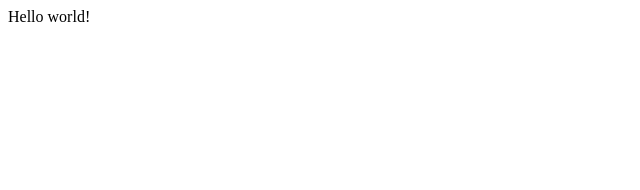
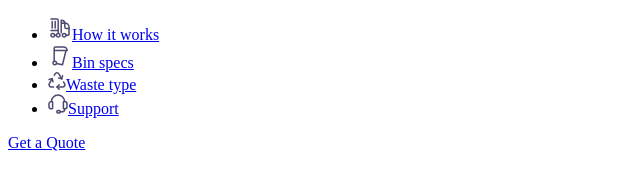
Before and after one commit to JodiWarren/bags, a Gatsby site: page / in a window 1280 px wide. Shown: the whole page, without its empty margins (0-640 px from the left). Built offline with nearby package versions, Linux system fonts and the light colour scheme; Gatsby itself is replaced by a stand-in of ours.

Commit message:
Add basic header markup

```diff
--- a/package.json
+++ b/package.json
@@ -14,9 +14,11 @@
     "test": "echo \"Write tests! -> https://gatsby.dev/unit-testing\" && exit 1"
   },
   "dependencies": {
+    "@material-ui/core": "^4.11.0",
     "gatsby": "^2.24.61",
     "react": "^16.12.0",
-    "react-dom": "^16.12.0"
+    "react-dom": "^16.12.0",
+    "uuid": "^8.3.0"
   },
   "devDependencies": {
     "prettier": "2.1.1"
--- a/src/_data/global.yaml
+++ b/src/_data/global.yaml
@@ -1,17 +1,17 @@
 logo: "logo.svg"
 nav:
   - title: "How it works"
-    icon: "hiw.svg"
+    icon: "truck"
     destination: "howitworks"
   - title: "Bin specs"
-    icon: "specs.svg"
+    icon: "bin"
     destination: "binspecs"
   - title: "Waste type"
-    icon: "waste.svg"
+    icon: "recycling-icon"
     destination: "wastetype"
   - title: "Support"
-    icon: "support.svg"
+    icon: "headphones"
     destination: "support"
 ctaButton:
-  - title: "Get a Quote"
-    destination: "getaquote.dom"
+  title: "Get a Quote"
+  destination: "https://getaquote.com"
--- /dev/null
+++ b/src/components/icons/bin.js
@@ -0,0 +1,24 @@
+import * as React from "react";
+
+function SvgComponent(props) {
+  return (
+    <svg width={24} height={24} viewBox="0 0 24 24" fill="none" {...props}>
+      <path
+        d="M6.775 20.75a1.775 1.775 0 100-3.55 1.775 1.775 0 000 3.55z"
+        stroke="#4C4A6F"
+        strokeWidth={1.5}
+        strokeLinecap="round"
+        strokeLinejoin="round"
+      />
+      <path
+        d="M8.447 19.567l6.02 1.183 3.55-14.2H6.183v10.751M15.65 3H7.367a1.183 1.183 0 00-1.184 1.183V6.55H19.2A3.55 3.55 0 0015.65 3v0z"
+        stroke="#4C4A6F"
+        strokeWidth={1.5}
+        strokeLinecap="round"
+        strokeLinejoin="round"
+      />
+    </svg>
+  );
+}
+
+export default SvgComponent;
--- /dev/null
+++ b/src/components/icons/headphones.js
@@ -0,0 +1,24 @@
+import * as React from "react";
+
+function SvgComponent(props) {
+  return (
+    <svg width={20} height={20} viewBox="0 0 20 20" fill="none" {...props}>
+      <path
+        d="M4 14.8h-.6A2.4 2.4 0 011 12.4V10a2.4 2.4 0 012.4-2.4H4a.6.6 0 01.6.6v6a.6.6 0 01-.6.6zM16.6 14.8H16a.6.6 0 01-.6-.6v-6a.6.6 0 01.6-.6h.6A2.4 2.4 0 0119 10v2.4a2.4 2.4 0 01-2.4 2.4zM3.4 7.6A6.6 6.6 0 0110 1v0a6.6 6.6 0 016.6 6.6M12.4 17.8h1.8a2.4 2.4 0 002.4-2.4v-.6"
+        stroke="#4C4A6F"
+        strokeWidth={1.5}
+        strokeLinecap="round"
+        strokeLinejoin="round"
+      />
+      <path
+        d="M11.2 19H10a1.2 1.2 0 010-2.4h1.2a1.2 1.2 0 110 2.4z"
+        stroke="#4C4A6F"
+        strokeWidth={1.5}
+        strokeLinecap="round"
+        strokeLinejoin="round"
+      />
+    </svg>
+  );
+}
+
+export default SvgComponent;
--- /dev/null
+++ b/src/components/icons/icon.js
@@ -0,0 +1,26 @@
+import React from "react";
+
+import Truck from './truck';
+import Bin from './bin';
+import RecyclingIcon from './recycling-icon';
+import Headphones from './headphones';
+
+export function Icon({name, atts}) {
+  switch (name) {
+    case 'truck': {
+      return (<Truck {...atts} />)
+    }
+    case 'bin': {
+      return (<Bin {...atts} />)
+    }
+    case 'recycling-icon': {
+      return (<RecyclingIcon {...atts} />)
+    }
+    case 'headphones': {
+      return (<Headphones {...atts} />)
+    }
+    default: {
+      return null;
+    }
+  }
+}
--- /dev/null
+++ b/src/components/icons/recycling-icon.js
@@ -0,0 +1,24 @@
+import * as React from "react";
+
+function SvgComponent(props) {
+  return (
+    <svg width={18} height={18} viewBox="0 0 18 18" fill="none" {...props}>
+      <path
+        d="M13.758 6.9l-2.85-5.012a2.25 2.25 0 00-3.9 0l-.793 1.373M8.957 15.075h5.668a2.251 2.251 0 001.95-3.375l-.975-1.688M4.196 6.636l-2.85 5.062a2.25 2.25 0 001.95 3.375h2.289"
+        stroke="#4C4A6F"
+        strokeWidth={1.5}
+        strokeLinecap="round"
+        strokeLinejoin="round"
+      />
+      <path
+        d="M11.207 12.823l-2.25 2.25 2.25 2.25M14.582 3.823l-.824 3.074-3.073-.824M1.122 7.46l3.074-.824.823 3.073"
+        stroke="#4C4A6F"
+        strokeWidth={1.5}
+        strokeLinecap="round"
+        strokeLinejoin="round"
+      />
+    </svg>
+  );
+}
+
+export default SvgComponent;
--- /dev/null
+++ b/src/components/icons/truck.js
@@ -0,0 +1,24 @@
+import React from "react";
+
+function SvgComponent(props) {
+  return (
+    <svg width={24} height={24} fill="none" viewBox="0 0 24 24" {...props}>
+      <path
+        stroke="#4C4A6F"
+        strokeLinecap="round"
+        strokeLinejoin="round"
+        strokeWidth={1.5}
+        d="M16.2 21a1.8 1.8 0 100-3.6 1.8 1.8 0 000 3.6zM4.8 21a1.8 1.8 0 100-3.6 1.8 1.8 0 000 3.6zm5.4 0a1.8 1.8 0 100-3.6 1.8 1.8 0 000 3.6zm0-3.6V4.64C10.2 3.733 9.68 3 9.045 3H3m5.4 16.2H6.6M21 12.6h-2.513a1.629 1.629 0 01-1.687-1.56V7.2M3 14.4h7.2m-6-2.4V5.454M7.2 12V5.454"
+      />
+      <path
+        stroke="#4C4A6F"
+        strokeLinecap="round"
+        strokeLinejoin="round"
+        strokeWidth={1.5}
+        d="M18 19.2h1.8A1.2 1.2 0 0021 18v-7.2a3.6 3.6 0 00-3.6-3.6h-4.2v9.6m0-9.6v-3c2.132-.105 3.404 1.088 4.2 3"
+      />
+    </svg>
+  );
+}
+
+export default SvgComponent;
--- /dev/null
+++ b/src/components/nav-item.js
@@ -0,0 +1,8 @@
+import React from "react";
+import { Icon } from "./icons/icon"
+
+export function NavItem({ item }){
+  return (
+    <li><a href={item.destination}><Icon name={item.icon} />{item.title}</a></li>
+  )
+}
--- a/src/pages/index.js
+++ b/src/pages/index.js
@@ -1,5 +1,14 @@
 import React from "react"
 
+import global from "../_data/global.yaml"
+import home from "../_data/home.yaml"
+import { Layout } from "./layout"
+
+console.log(global)
+console.log(home)
+
 export default function Home() {
-  return <div>Hello world!</div>
+  return (
+    <Layout></Layout>
+  )
 }
--- /dev/null
+++ b/src/pages/layout.js
@@ -0,0 +1,29 @@
+import React from "react";
+import { v4 as uuid } from 'uuid';
+
+import global from "../_data/global.yaml"
+import { NavItem } from "../components/nav-item"
+
+export function Layout({children}) {
+  return (
+    <>
+    <header>
+      {global.nav &&
+        <nav>
+          <ul>
+            {global.nav.map(item => <NavItem key={uuid()} item={item} />)}
+          </ul>
+        </nav>
+      }
+      {global.ctaButton && global.ctaButton.title && global.ctaButton.destination &&
+        <a href={global.ctaButton.destination}>{global.ctaButton.title}</a>
+      }
+    </header>
+    <main>
+    </main>
+    <footer>
+
+    </footer>
+    </>
+  )
+}
```
Also changed, not shown: 1 other file.
